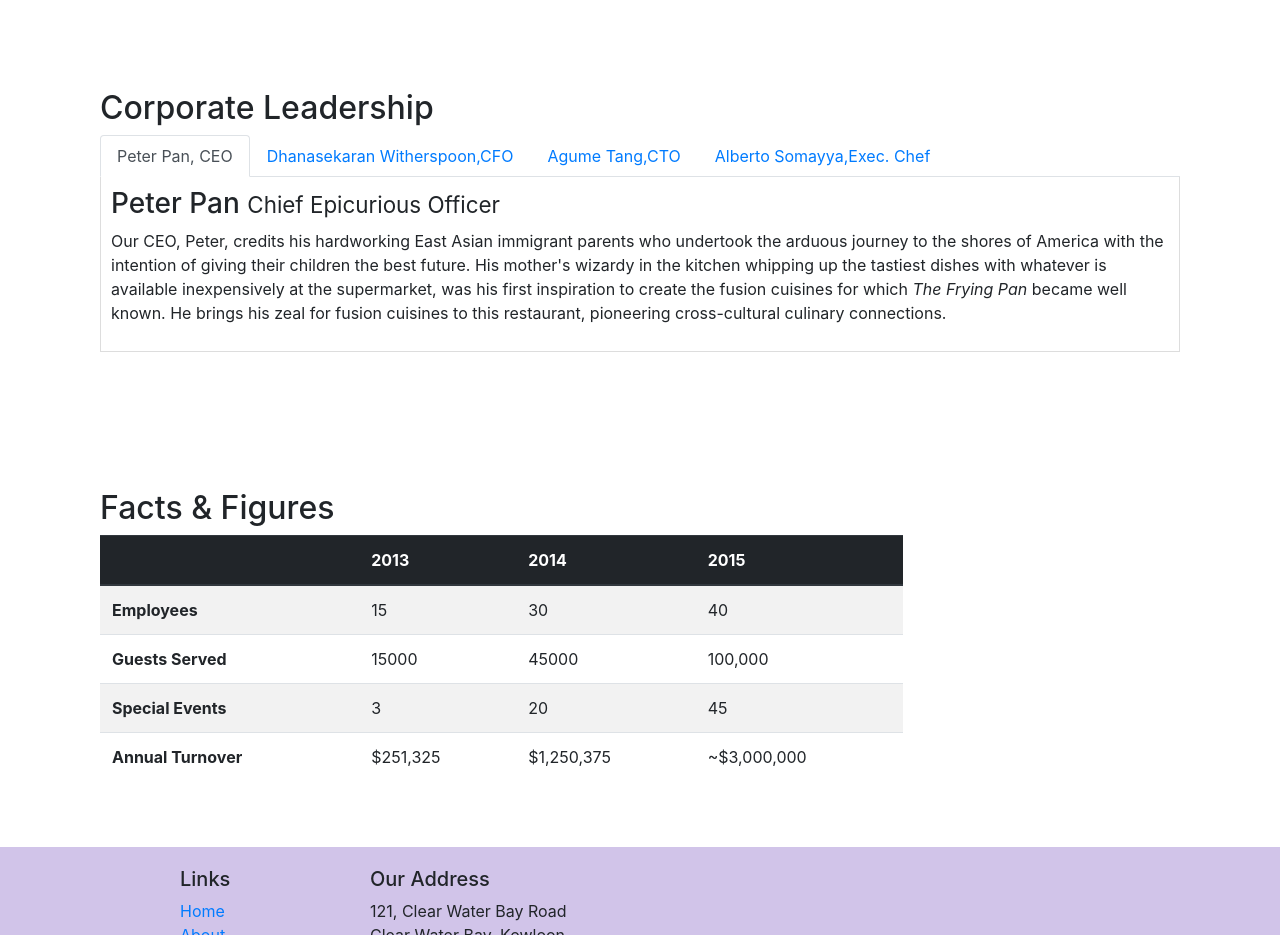
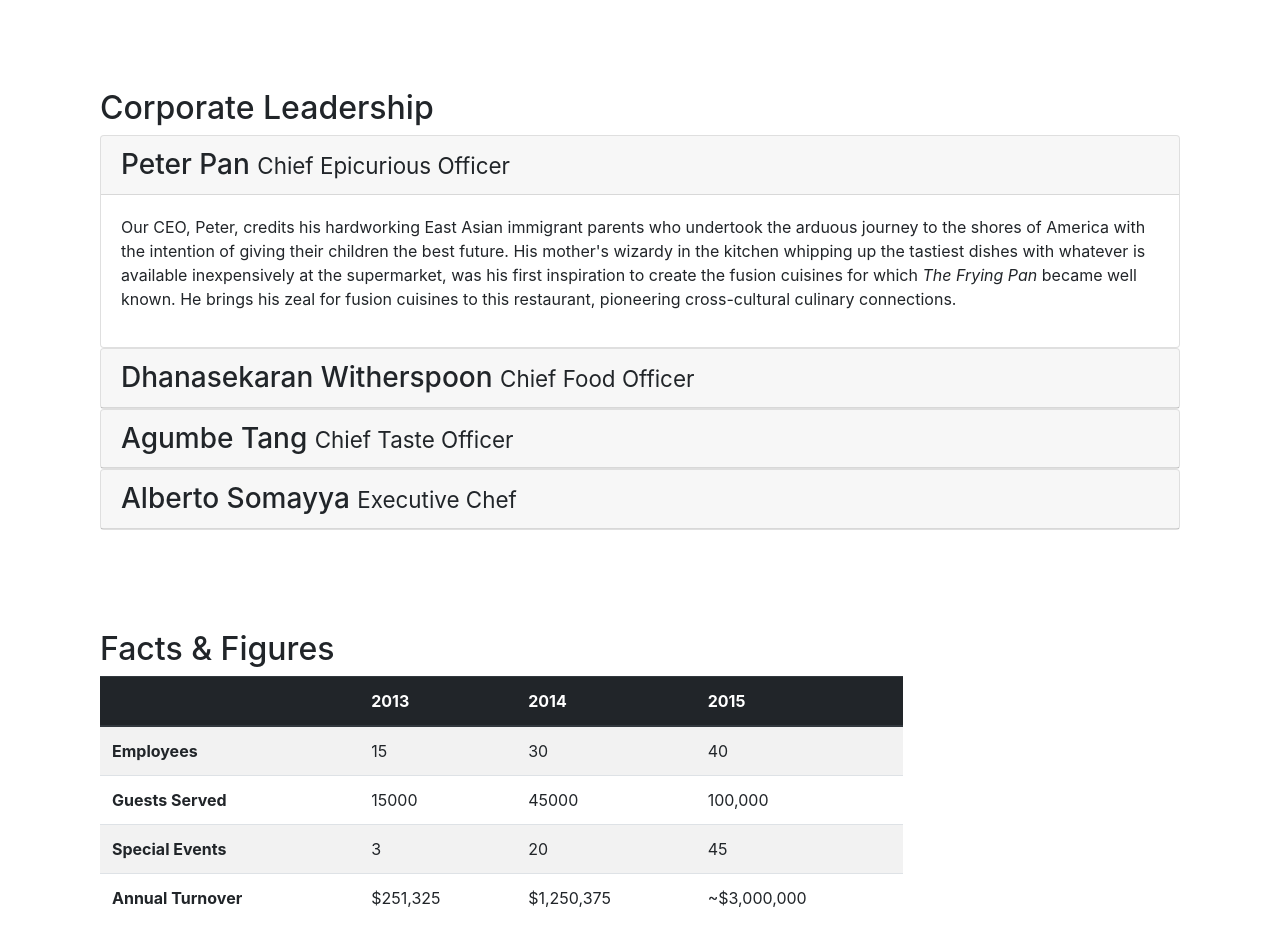
Before and after one commit to mdsams/My_Bootstrap_project, a website: page aboutus.html in a window 1280 px wide. Shown: the part 920-1855 px from the top of the page. Drawn offline with nearby package versions, Linux system fonts and the light colour scheme.

Commit message:
accordion

```diff
--- a/aboutus.html
+++ b/aboutus.html
@@ -102,37 +102,46 @@
                 <div>
                     <h2>Corporate Leadership</h2>
 
-                    <ul class="nav nav-tabs">
-                       <li class="nav-item">
-                           <a class="nav-link active" href="#peter" role="tab" data-toggle="tab">Peter Pan, CEO</a>
-                       </li>
-                       <li class="nav-item">
-                            <a class="nav-link" href="#danny" role="tab" data-toggle="tab">Dhanasekaran Witherspoon,CFO</a>
-                        </li>
-                        <li class="nav-item">
-                            <a class="nav-link" href="#agume" role="tab" data-toggle="tab">Agume Tang,CTO</a>
-                        </li>
-                        <li class="nav-item">
-                            <a class="nav-link" href="#alberto" role="tab" data-toggle="tab">Alberto Somayya,Exec. Chef</a>
-                        </li>
-                    </ul>
-
-                    <div class="tab-content">
-                        <div role="tabpanel" class="tab-pane fade show active" id="peter">
-                            <h3>Peter Pan <small>Chief Epicurious Officer</small></h3>
-                            <p class="d-none d-sm-block">Our CEO, Peter, credits his hardworking East Asian immigrant parents who undertook the arduous journey to the shores of America with the intention of giving their children the best future. His mother's wizardy in the kitchen whipping up the tastiest dishes with whatever is available inexpensively at the supermarket, was his first inspiration to create the fusion cuisines for which <em>The Frying Pan</em> became well known. He brings his zeal for fusion cuisines to this restaurant, pioneering cross-cultural culinary connections.</p>
+                    <div id="accordion">
+                        <div class="card">
+                            <div class="card-header" role="tab" id="peterhead">
+                                <h3 class="mb-0"><a data-toggle="collapse" data-target="#peter">Peter Pan <small>Chief Epicurious Officer</small></a></h3>
+                            </div>
+                            <div role="tabpanel" class="collapse show" id="peter" data-parent="#accordion">
+                                <div class="card-body">
+                                    <p class="d-none d-sm-block">Our CEO, Peter, credits his hardworking East Asian immigrant parents who undertook the arduous journey to the shores of America with the intention of giving their children the best future. His mother's wizardy in the kitchen whipping up the tastiest dishes with whatever is available inexpensively at the supermarket, was his first inspiration to create the fusion cuisines for which <em>The Frying Pan</em> became well known. He brings his zeal for fusion cuisines to this restaurant, pioneering cross-cultural culinary connections.</p>
+                                </div>
+                            </div>
                         </div>
-                        <div role="tabpanel" class="tab-pane fade" id="danny">
-                            <h3>Dhanasekaran Witherspoon <small>Chief Food Officer</small></h3>
-                            <p class="d-none d-sm-block">Our CFO, Danny, as he is affectionately referred to by his colleagues, comes from a long established family tradition in farming and produce. His experiences growing up on a farm in the Australian outback gave him great appreciation for varieties of food sources. As he puts it in his own words, <em>Everything that runs, wins, and everything that stays, pays!</em></p>
+                        <div class="card">
+                            <div class="card-header" role="tab" id="dannyhead">
+                                <h3 class="mb-0"><a data-toggle="collapse" data-target="#danny"> Dhanasekaran Witherspoon <small>Chief Food Officer</small></a></h3>
+                            </div>
+                            <div class="collapse" id="danny" data-parent="#accordion">
+                                <div class="card-body">
+                                    <p class="d-none d-sm-block">Our CFO, Danny, as he is affectionately referred to by his colleagues, comes from a long established family tradition in farming and produce. His experiences growing up on a farm in the Australian outback gave him great appreciation for varieties of food sources. As he puts it in his own words, <em>Everything that runs, wins, and everything that stays, pays!</em></p>
+                                </div>
+                            </div>
                         </div>
-                        <div role="tabpanel" class="tab-pane fade" id="agume">
-                            <h3>Agumbe Tang <small>Chief Taste Officer</small></h3>
-                            <p class="d-none d-sm-block">Blessed with the most discerning gustatory sense, Agumbe, our CTO, personally ensures that every dish that we serve meets his exacting tastes. Our chefs dread the tongue lashing that ensues if their dish does not meet his exacting standards. He lives by his motto, <em>You click only if you survive my lick.</em></p>
+                        <div class="card">
+                            <div class="card-header" role="tab" id="agumehead">
+                                <h3 class="mb-0"><a data-toggle="collapse" data-target="#agume">Agumbe Tang <small>Chief Taste Officer</small></a></h3>
+                            </div>
+                            <div class="collapse" id="agume" data-parent="#accordion">
+                                <div class="card-body">
+                                    <p class="d-none d-sm-block">Blessed with the most discerning gustatory sense, Agumbe, our CTO, personally ensures that every dish that we serve meets his exacting tastes. Our chefs dread the tongue lashing that ensues if their dish does not meet his exacting standards. He lives by his motto, <em>You click only if you survive my lick.</em></p>
+                                </div>
+                            </div>
                         </div>
-                        <div role="tabpanel" class="tab-pane fade" id="alberto">
-                            <h3>Alberto Somayya <small>Executive Chef</small></h3>
-                            <p class="d-none d-sm-block">Award winning three-star Michelin chef with wide International experience having worked closely with whos-who in the culinary world, he specializes in creating mouthwatering Indo-Italian fusion experiences. He says, <em>Put together the cuisines from the two craziest cultures, and you get a winning hit! Amma Mia!</em></p>
+                        <div class="card">
+                            <div class="card-header" role="tab" id="albertohead">
+                                <h3 class="mb-0"><a data-toggle="collapse" data-target="#alberto">Alberto Somayya <small>Executive Chef</small></a></h3>
+                            </div>
+                            <div class="collapse" id="alberto" data-parent="#accordion">
+                                <div class="card-body">
+                                    <p class="d-none d-sm-block">Award winning three-star Michelin chef with wide International experience having worked closely with whos-who in the culinary world, he specializes in creating mouthwatering Indo-Italian fusion experiences. He says, <em>Put together the cuisines from the two craziest cultures, and you get a winning hit! Amma Mia!</em></p>
+                                </div>
+                            </div>
                         </div>
                     </div>
                 </div>
```
